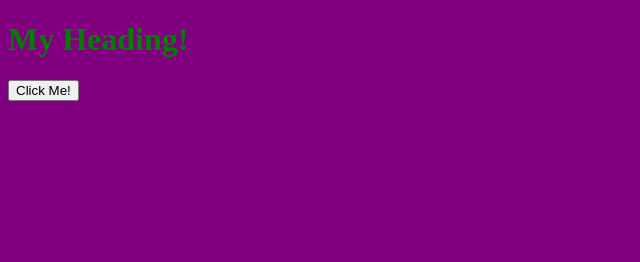
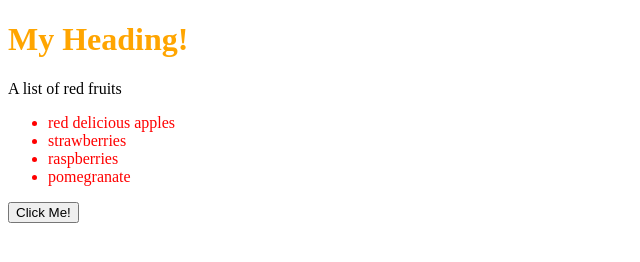
Before and after one commit to Code-Differently-Instructors/JavaScript-Resources, a plain HTML site: page Dom/index.html in a window 1280 px wide. Both pictures are taken after a click on the button "Click Me!". Shown: the whole page, without its empty margins (0-640 px from the left). Drawn offline with Linux system fonts and the light colour scheme.

Commit message:
added more regarding JS and the dom to example review

```diff
--- a/Dom/index.html
+++ b/Dom/index.html
@@ -6,15 +6,29 @@
 
   <body>
     <h1 id="title"> My Heading! </h1>
+    <p> A list of red fruits </p>
+    <ul>
+      <li> red delicious apples</li>
+      <li> strawberries</li>
+      <li>raspberries</li>
+      <li>pomegranate</li>
+    </ul>
+
     <button id="change">Click Me!</button>
 
     <script>
-      const myHeading = document.getElementById('title');
-      const myButton = document.getElementById('change');
+      const myTitle = document.querySelector('#title');
+      const myButton = document.querySelector('#change');
+      const myList = document.querySelectorAll('li');
 
-      myHeading.style.color = 'green';
+
       myButton.addEventListener('click', () => {
-        document.body.style.backgroundColor = 'purple';
+        myTitle.style.color = 'orange';
+
+        for(let i = 0; i < myList.length; i++){
+          myList[i].style.color = 'red';
+        }
+
       })
 
 
```
Also changed, not shown: 1 other file.
